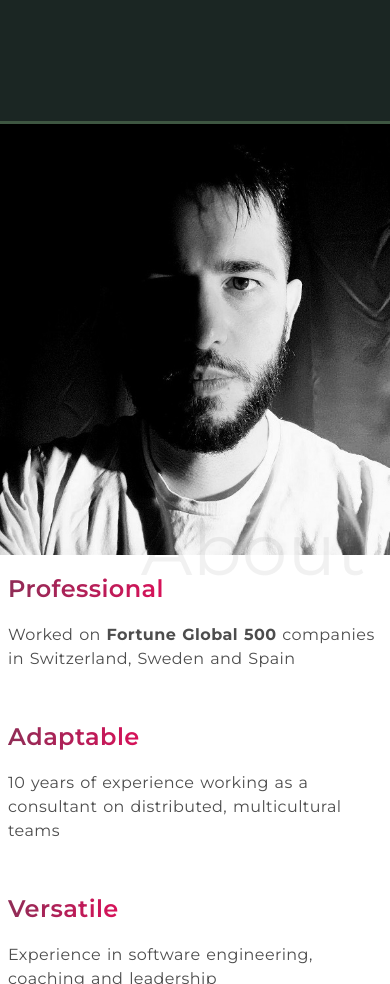
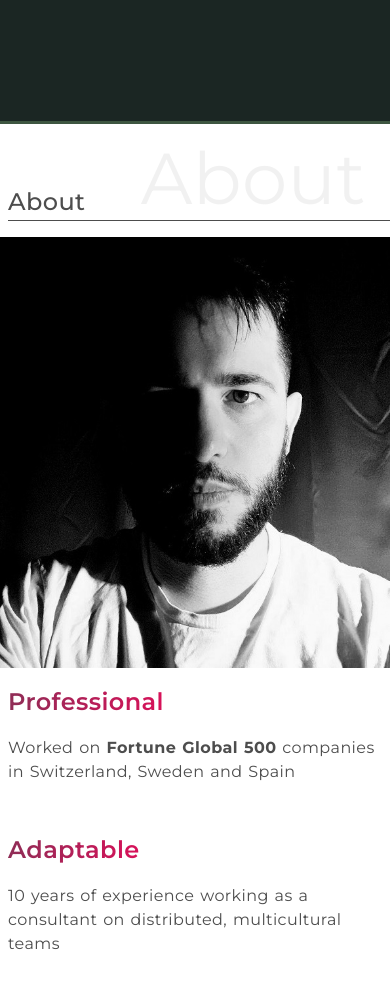
Before and after one commit to nahuel-ianni/nahuel-ianni.github.io, a plain HTML site: page index.html in a window 390 px wide. Shown: the part 720-1704 px from the top of the page. Drawn offline with Linux system fonts and the light colour scheme.

Commit message:
Updated version

```diff
--- a/assets/css/style.css
+++ b/assets/css/style.css
@@ -500,7 +500,8 @@ ul {
     Media queries
    ------------------------------------------------- */
 
-@media (max-width: 1375px), (max-height: 760px) {
+@media (max-width: 1375px),
+(max-height: 760px) {
     :root {
         --space-unit: .5rem;
     }
@@ -522,7 +523,8 @@ ul {
     }
 }
 
-@media (max-width: 975px), (max-height: 680px) {
+@media (max-width: 975px),
+(max-height: 680px) {
     :root {
         --watermark-size: 4.5rem;
         --width: 100%;
@@ -533,8 +535,9 @@ ul {
         height: auto;
     }
 
-    #about[data-watermark]::before {
-        margin-top: 95%;
+    #about .title {
+        border-bottom: .05rem solid currentColor;
+        margin: 3.75rem 0 1rem var(--space-unit);
     }
 
     #home {
--- a/index.html
+++ b/index.html
@@ -89,6 +89,8 @@
 
         <!-- About section -->
         <section id="about" class="panel right" data-watermark="About">
+            <h2 class="mobile title">About</h2>
+
             <!-- Features panel -->
             <div class="column">
                 <img class="cover-img" src="assets/img/portrait.jpg" alt="Nahuel Ianni's portrait">
```
